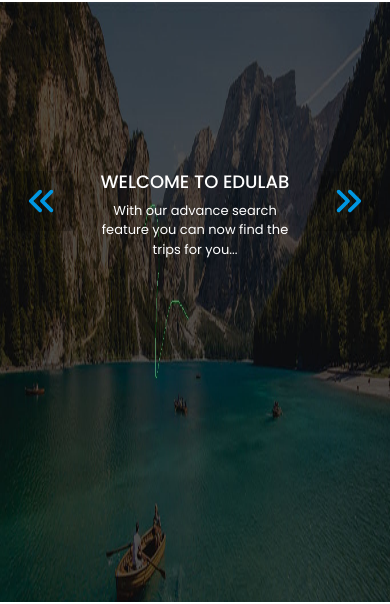
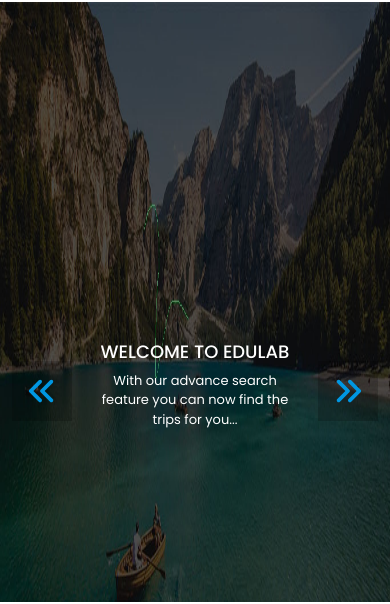
Before and after one commit to aminisd/edulab-template-replicate, a plain HTML site: page index.html in a window 390 px wide. Shown: the part 251-855 px from the top of the page. Drawn offline with nearby package versions, Linux system fonts and the light colour scheme; a web font is replaced by a local one.

Commit message:
fixed-the-slider-bug

```diff
--- a/css/style.css
+++ b/css/style.css
@@ -142,7 +142,7 @@ nav .navbar .hamburger {
   }
 }
 
-@media screen and (max-width: 768px) {
+@media screen and (max-width: 769px) {
   nav .navbar .hamburger {
     display: block;
   }
@@ -297,7 +297,8 @@ nav .navbar .hamburger {
   font-size: 25px;
   color: white;
 }
-.slider-text h1,p {
+.slider-text h1,
+p {
   text-align: center;
 }
 
@@ -335,6 +336,15 @@ nav .navbar .hamburger {
   }
 }
 
+@media screen and (max-width: 769px) {
+  .slider-text {
+    margin-top: 90px;
+  }
+  #prevBtn img,
+  #nextBtn img {
+    margin-top: 140px;
+  }
+}
 @media screen and (max-width: 426px) {
   .slider-text h1 {
     font-size: 18px;
@@ -344,4 +354,12 @@ nav .navbar .hamburger {
     font-size: 13px;
     text-align: center;
   }
+
+  .slider-text {
+    margin-top: 170px;
+  }
+  #prevBtn img,
+  #nextBtn img {
+    margin-top: 190px;
+  }
 }
```
